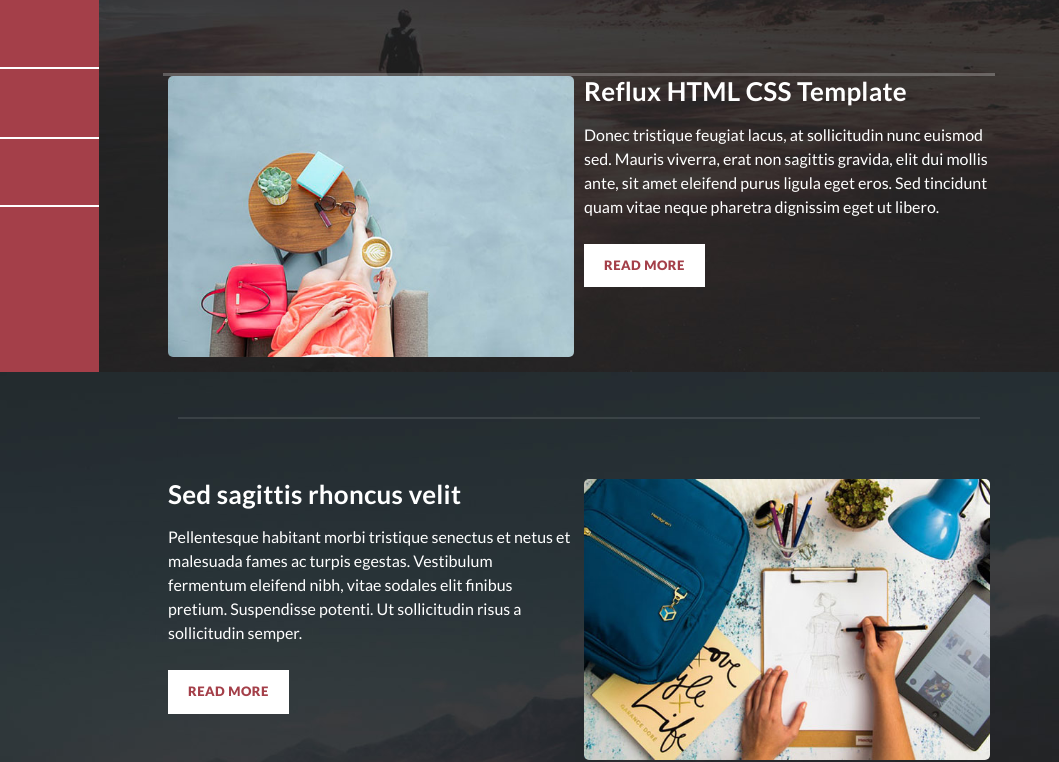
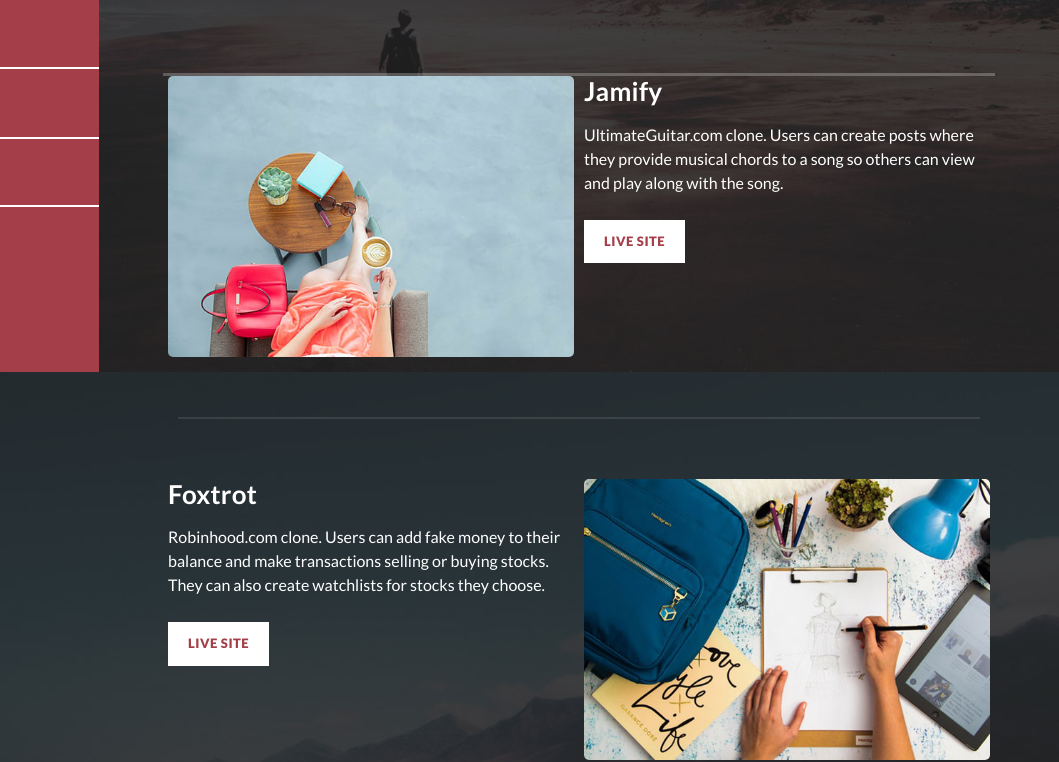
Before and after one commit to michael-carvajal/portfolio, a plain HTML site: page index.html in a window 1280 px wide. Shown: the part 428-1190 px from the top of the page, 221-1280 px from the left. Drawn offline with Linux system fonts and the light colour scheme.

Commit message:
working on projects

```diff
--- a/index.html
+++ b/index.html
@@ -109,16 +109,13 @@
               </div>
               <div class="col-md-6">
                 <div class="right-text">
-                  <h4>Reflux HTML CSS Template</h4>
+                  <h4>Jamify</h4>
                   <p>
-                    Donec tristique feugiat lacus, at sollicitudin nunc euismod
-                    sed. Mauris viverra, erat non sagittis gravida, elit dui
-                    mollis ante, sit amet eleifend purus ligula eget eros. Sed
-                    tincidunt quam vitae neque pharetra dignissim eget ut
-                    libero.
+                    UltimateGuitar.com clone. Users can create posts where they provide musical chords to a song so others can view and play
+                    along with the song.
                   </p>
                   <div class="white-button">
-                    <a href="#">Read More</a>
+                    <a  target="_blank" href="https://jamify-dhs9.onrender.com">Live Site</a>
                   </div>
                 </div>
               </div>
@@ -128,16 +125,14 @@
             <div class="row">
               <div class="col-md-6">
                 <div class="left-text">
-                  <h4>Sed sagittis rhoncus velit</h4>
+                  <h4>Foxtrot</h4>
                   <p>
-                    Pellentesque habitant morbi tristique senectus et netus et
-                    malesuada fames ac turpis egestas. Vestibulum fermentum
-                    eleifend nibh, vitae sodales elit finibus pretium.
-                    Suspendisse potenti. Ut sollicitudin risus a sollicitudin
-                    semper.
+                    Robinhood.com clone. Users can add fake money to their balance and make transactions selling or buying stocks.
+                    They can also create watchlists for stocks they choose.
+
                   </p>
                   <div class="white-button">
-                    <a href="#">Read More</a>
+                    <a  target="_blank" href="https://foxtrot.onrender.com/">Live Site</a>
                   </div>
                 </div>
               </div>
```
Also changed, not shown: assets/images/jamify-screenshot.png (added), 1 other file.
